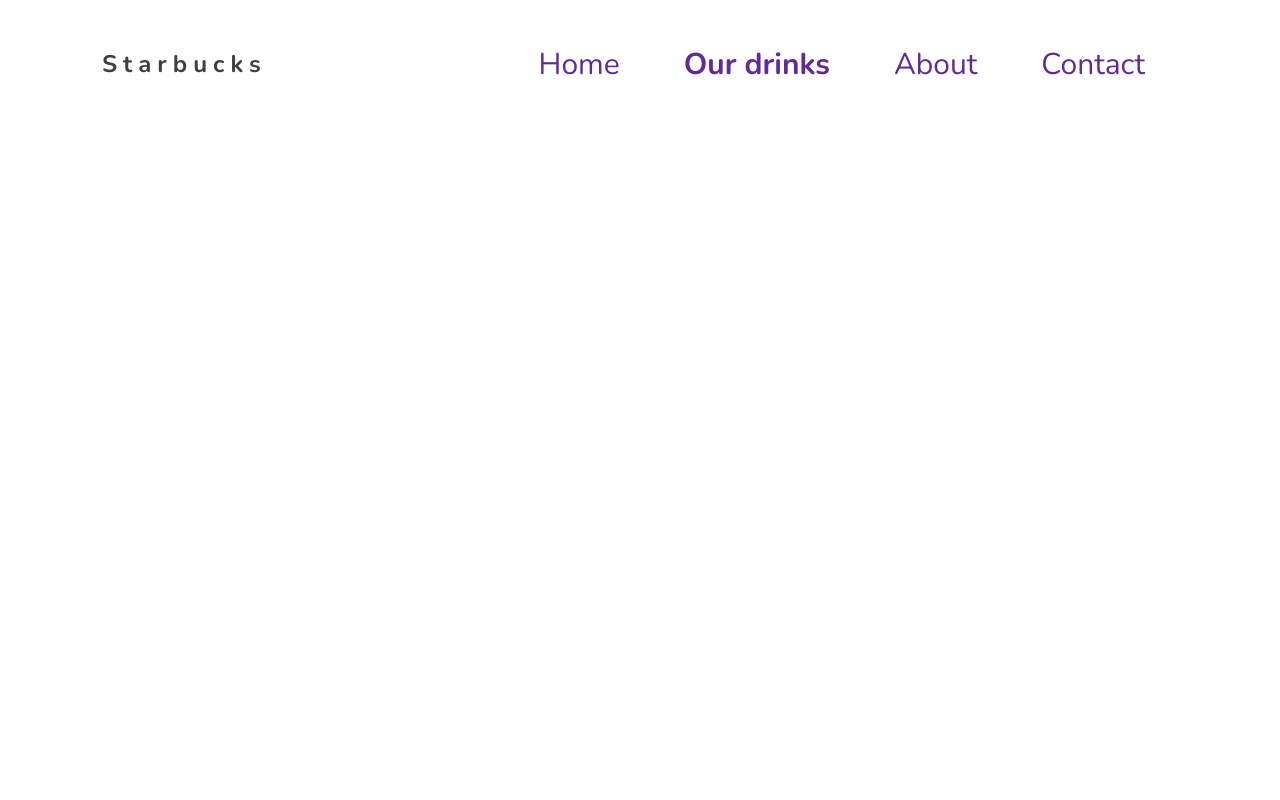
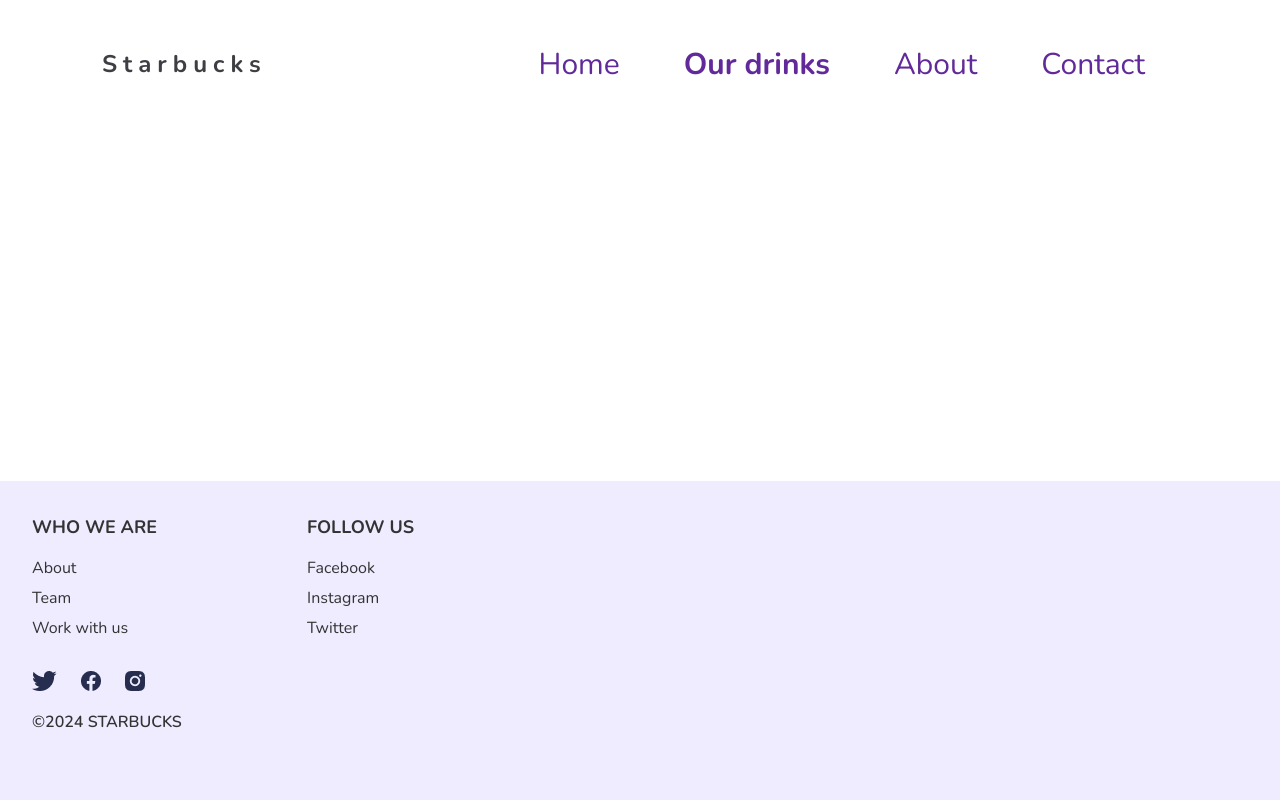
Before and after one commit to leehaim8/ex2--starbucks, a plain HTML site: page indexpage2.html in a window 1280 px wide. Drawn offline with nearby package versions, Linux system fonts and the light colour scheme.

Commit message:
Add footer section in the second html page

```diff
--- a/indexpage2.html
+++ b/indexpage2.html
@@ -16,5 +16,33 @@
             <a href="#">Contact</a>
         </nav>
     </header>
+    <footer>
+        <div>
+            <section class="who_we_are">
+                <h3>Who we are</h3>
+                <a href="#">About</a>
+                <a href="#">Team</a>
+                <a href="#">Work with us</a>
+            </section>
+            <section class="follow_us">
+                <h3>Follow us</h3>
+                <a href="https://www.facebook.com/Starbucks/" target="_blank">Facebook</a>
+                <a href="https://www.instagram.com/starbucks/" target="_blank">Instagram</a>
+                <a href="https://x.com/starbucks/?mx=2" target="_blank">Twitter</a>
+            </section>
+        </div>
+        <section class="footer_link">
+            <a href="https://x.com/starbucks/?mx=2" target="_blank">
+                <img src="./images/twitter.png" alt="Twitter" title="Twitter"/>
+            </a>
+            <a href="https://www.facebook.com/Starbucks/" target="_blank">
+                <img src="./images/facebook (1).png" alt="Facebook" title="Facebook"/>
+            </a>
+            <a href="https://www.instagram.com/starbucks/" target="_blank">
+                <img src="./images/instagram.png" alt="Instagram" title="Instagram"/>
+            </a>
+        </section>
+        <p class="copy_rights">©2024 STARBUCKS</p>
+    </footer>
 </body>
 </html>
```
